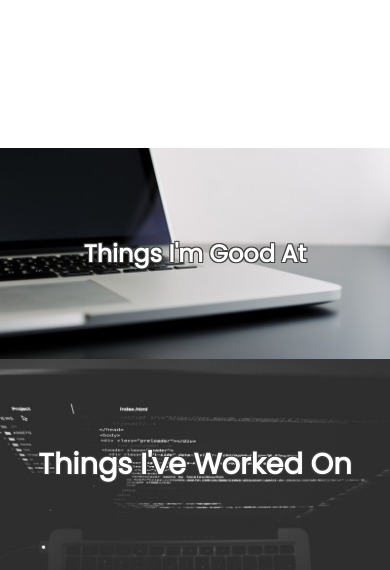
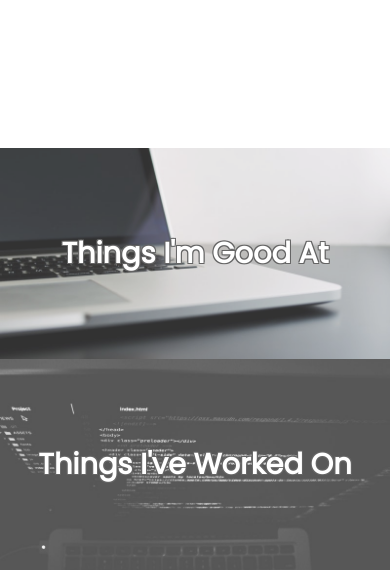
Before and after one commit to devondacoda/portfolio, a plain HTML site: page index.html in a window 390 px wide. Shown: the part 274-844 px from the top of the page. Drawn offline with Linux system fonts and the light colour scheme.

Commit message:
changed(font size, img borders, mobile animation)

```diff
--- a/css/style.css
+++ b/css/style.css
@@ -57,12 +57,18 @@
   display: flex;
 }
 
+
 .image {
   background-color: grey;
   background-repeat: no-repeat;
   background-size: cover;
-  background-position: center
+  background-position: center;
+  opacity: 0.8;
+  transition: 0.2s ease-in-out;
+  border: 2px solid black;
 }
+.image:hover { opacity: 1; }
+.borderless { border: 0 }
 
 .hero-skills { background-image: url('../img/good-at-bg.jpeg'); }
 .hero-projects { background-image: url('../img/worked-on-bg.jpeg'); }
@@ -97,8 +103,11 @@
   .hero > * { width: 100%; }
   .checkboxes { width: 60vw; }
   .nav-style-block {
-    height: 14em;
-    width: 15em;
+    top: 0;
+    left: 0;
+    border-radius: 0;
+    height: 50vh;
+    width: 3em;
   }
 }
 
--- a/index.html
+++ b/index.html
@@ -19,10 +19,10 @@
     </header>
 
     <div class="hero">
-      <a href="#skills" class="hero-skills image">
-        <h2>Things I'm Good At</h2>
+      <a href="#skills" class="hero-skills image borderless">
+        <h1>Things I'm Good At</h1>
       </a>
-      <a href="#projects" class="hero-projects image">
+      <a href="#projects" class="hero-projects image borderless">
         <h1>Things I've Worked On</h1>
       </a>
     </div>
```
